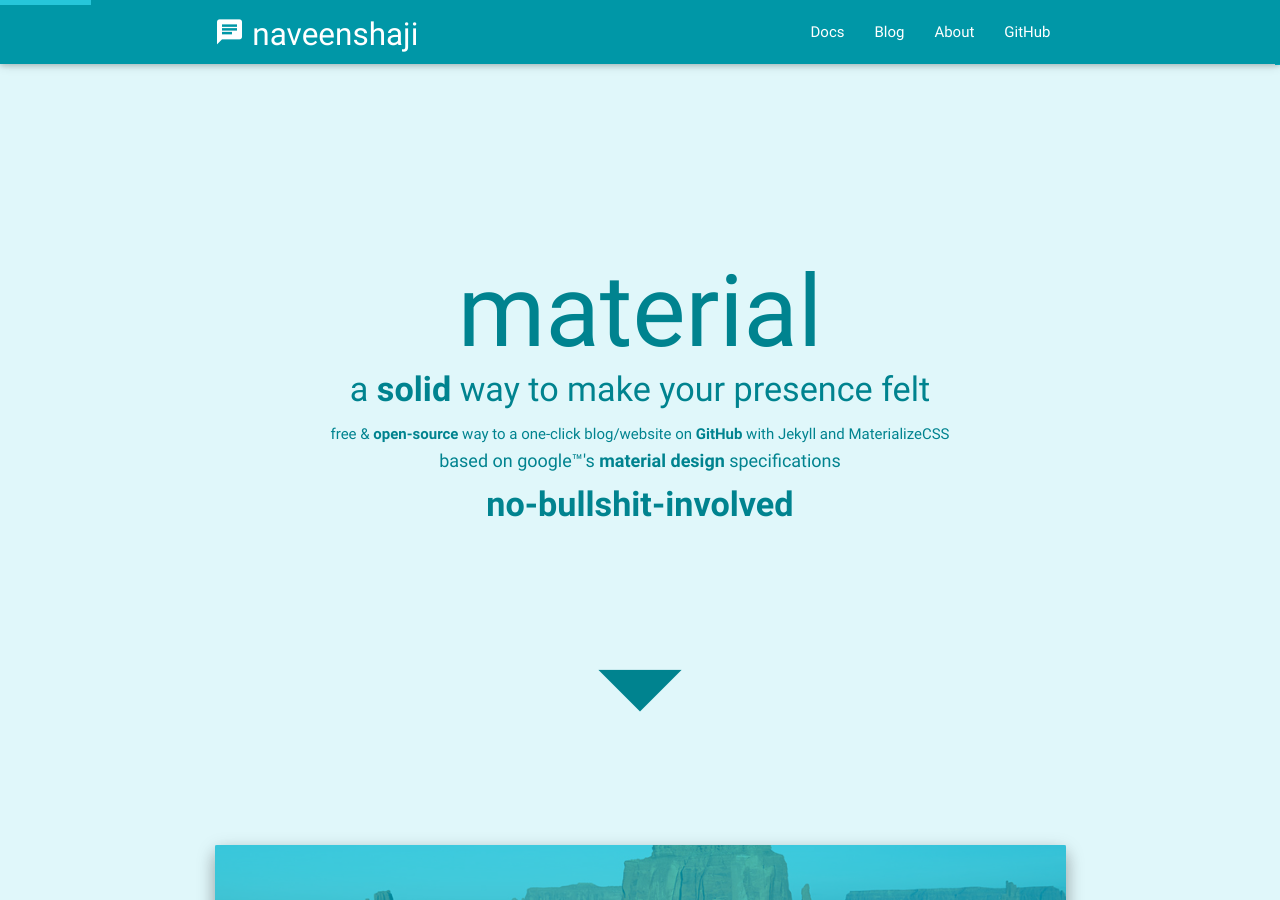
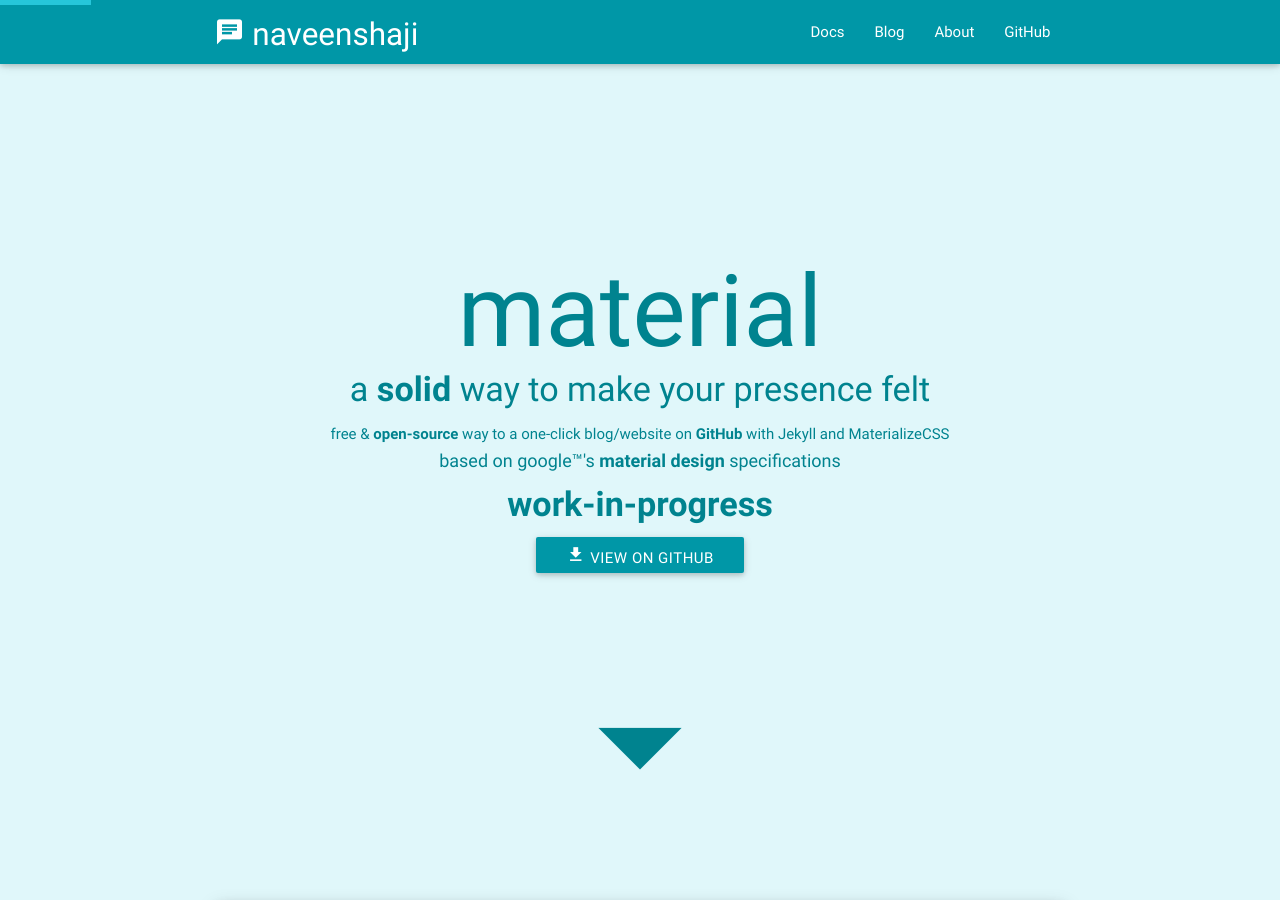
Before and after one commit to naveenshaji/material, a Jekyll site: the page built from index.html, in a window 1280 px wide and 900 px high. Built offline with Jekyll 4.4.1, drawn with Linux system fonts in a browser that asks for light colours.

Commit message:
Added work-in-progress label and button to github

```diff
--- a/index.html
+++ b/index.html
@@ -12,7 +12,8 @@ layout: default
             <h4>a <b>solid</b> way to make your presence felt</h4> free &amp; <b>open-source</b> way to a one-click blog/website on <b>GitHub</b> with Jekyll and MaterializeCSS
             <br>
             <h6>based on google&trade;'s <b>material design</b> specifications</h6>
-            <h4><b>no-bullshit-involved</b></h4>
+            <h4><b>work-in-progress</b></h4>
+            <a target="_blank" href="http://github.com/naveenshaji/material" class="{{ site.css }} darken-2 white-text text-darken-3 waves-effect waves-light btn"><i class="mdi-action-get-app"></i> View on github</a><br>
             <i class="mdi-navigation-arrow-drop-down" style="font-size: 200px;"></i>
         </div>
     </div>
```
